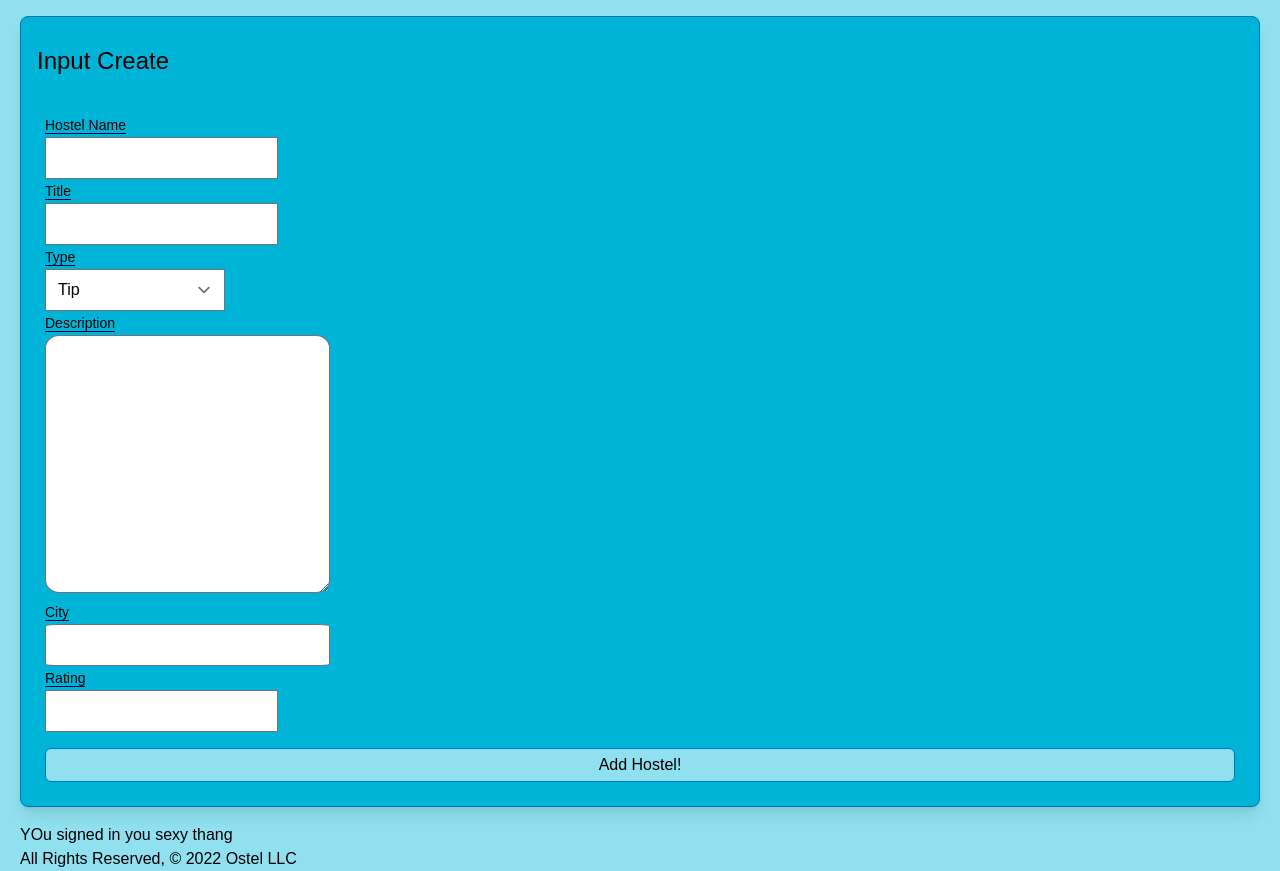
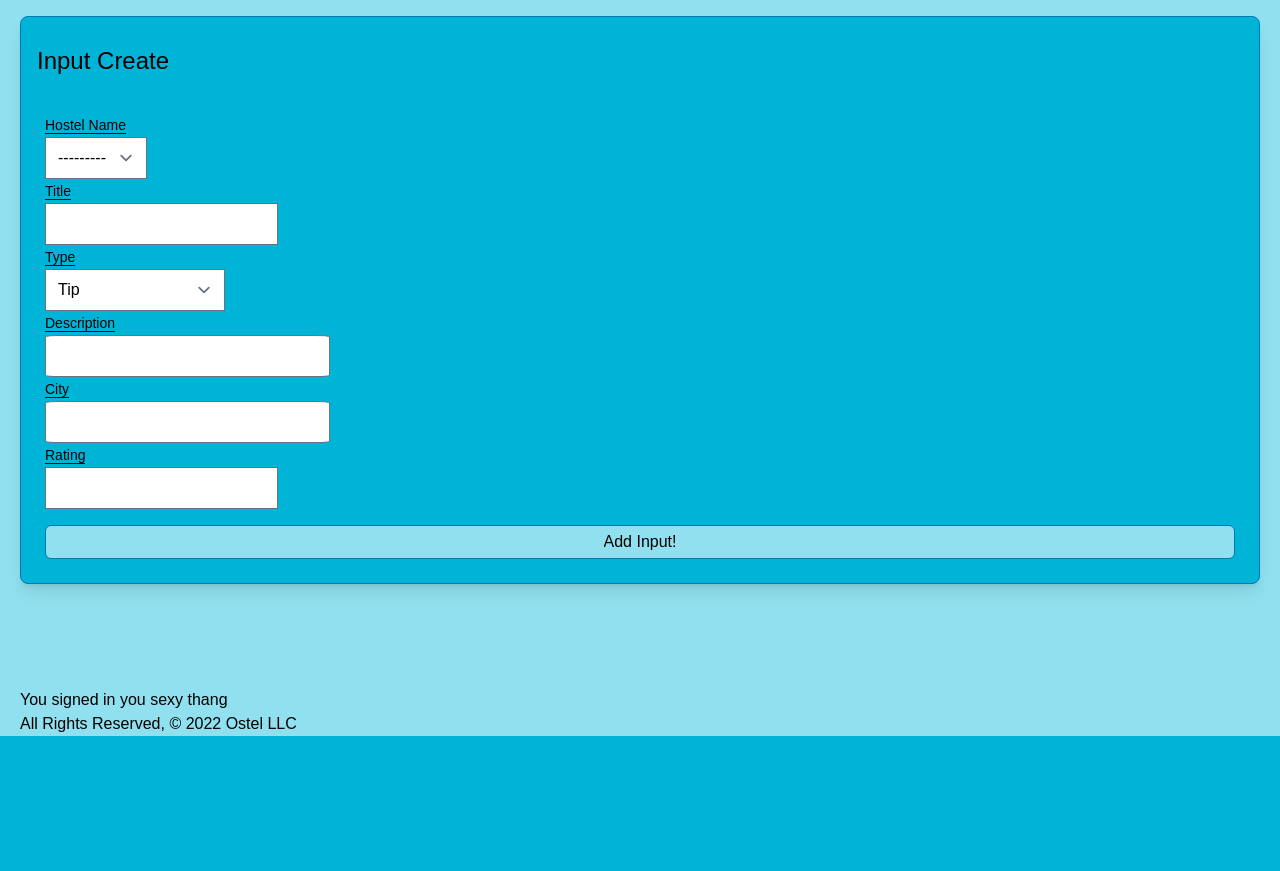
Before and after one commit to callumobrien11/OSTEL, a Django app: page /input/create/ in a window 1280 px wide. Shown: the part 64-935 px from the top of the page. After the commit the page ends 800 px from the top, so only its background shows below. Run offline with Django 4.2, Linux system fonts and the light colour scheme; the visitor is signed in with stand-in values (Sample User, id 1); data that the repository does not hold is empty; style sheets or scripts are compiled from the project's sources; some libraries are stand-ins or nearby versions.

Commit message:
Fixed inputs forms and You signed in you sexy thang instead of YOu signed in you sexy thang

```diff
--- a/main_app/forms.py
+++ b/main_app/forms.py
@@ -1,8 +1,28 @@
-from django.forms import ModelForm
+from django import forms
+from django.forms import ModelChoiceField, ModelForm
 from django.contrib.auth.forms import UserCreationForm
+from django.contrib.auth.models import User
 from .models import Input
+from django.core.validators import MaxValueValidator, MinValueValidator
 
-class InputForm(ModelForm):
+TYPES = (
+    ('Tip'),
+    ('Recommendation'),
+    ('Review')
+)
+
+class InputForm(forms.ModelForm):
+    title = forms.CharField(max_length=50)
+    type = forms.Select(choices=TYPES)
+    city = forms.CharField(max_length=25)
+    description = forms.CharField(max_length=1000)
+    rating = forms.IntegerField(
+        validators=[
+            MaxValueValidator(10),
+            MinValueValidator(1)
+        ]
+    )
+
     class Meta:
         model = Input
-        fields = ['hostel_name', 'title', 'type', 'description', 'city', 'rating']
+        exclude = ("user", )
--- a/main_app/models.py
+++ b/main_app/models.py
@@ -2,6 +2,7 @@ from django.db import models
 from django.urls import reverse
 from django.forms import IntegerField
 from django.contrib.auth.models import User
+from django.core.validators import MaxValueValidator, MinValueValidator
 
 class Hostel(models.Model):
     name = models.CharField(max_length=100)
@@ -24,8 +25,6 @@ TYPES = (
 )
 
 class Input(models.Model):
-    user_name = models.CharField(max_length=25)
-    hostel_name = models.CharField(max_length=25)
     title = models.CharField(max_length=50)
     type = models.CharField(
         max_length=25,
@@ -34,7 +33,13 @@ class Input(models.Model):
     )
     city = models.CharField(max_length=25)
     description = models.TextField(max_length=1000)
-    rating = models.IntegerField()
+    rating = models.IntegerField(
+        default=10,
+        validators=[
+            MaxValueValidator(10),
+            MinValueValidator(1)
+        ]
+    )
     hostel = models.ForeignKey(Hostel, on_delete=models.CASCADE, related_name='hostel')
     user = models.ForeignKey(User, on_delete=models.CASCADE, related_name='user')
 
--- a/main_app/templates/base.html
+++ b/main_app/templates/base.html
@@ -107,7 +107,7 @@
       <a href="{% url 'signup' %}" class="block px-4 py-2 bg-bluePalette-400 hover:bg-bluePalette-100 dark:hover:bg-bluePalette-100 dark:hover:text-black rounded-lg">Sign Up</a>
     <div>
     {% endif %}
-    <div>YOu signed in you sexy thang</div>
+    <div>You signed in you sexy thang</div>
     <div class="center">All Rights Reserved, &copy; 2022 Ostel LLC &nbsp;</div>
   </footer>
   <script src="https://unpkg.com/flowbite@1.4.6/dist/flowbite.js"></script>
--- a/main_app/templates/main_app/input_form.html
+++ b/main_app/templates/main_app/input_form.html
@@ -3,12 +3,12 @@
 
 <div class="border border-bluePalette-400 bg-bluePalette-300 rounded-lg my-4 shadow-lg">
   <h1 class="page_title p-4">Input Create</h1>
-  <form action="" method="POST">
+  <form method="POST">
     {% csrf_token %}
     <div class="p-2">
         <div class="mx-4">
           <label for="Hostel_name" class="form_label_style border-b-bluePalette-500"> Hostel Name</label>
-          <p>{{input_form.hostel_name}}</p>
+          <p>{{input_form.hostel}}</p>
 
           <label for="Title" class="form_label_style border-b-bluePalette-500"> Title</label>
           <p class="w-1">{{input_form.title}}</p>
@@ -27,7 +27,7 @@
 
         </div>
         <div class="border rounded-md p-1 border-bluePalette-400 bg-bluePalette-200 hover:bg-bluePalette-400 m-4 text-center">
-        <input type="submit" value="Add Hostel!">
+        <input type="submit" value="Add Input!">
         </div>
     </div>
   </form>
--- a/main_app/templates/main_app/input_list.html
+++ b/main_app/templates/main_app/input_list.html
@@ -4,7 +4,7 @@
 <h1>Review Index Placeholder</h1>
 <ul>
     {% for input in inputs %}
-        <li>Hostel Name: {{ input.hostel_name }}</li>
+        <li>Hostel Name: {{ input.hostel }}</li>
         <li>Title: {{ input.title }}</li>
         <li>Type: {{ input.type }}</li>
         <li>City: {{ input.city }}</li>
--- a/main_app/views.py
+++ b/main_app/views.py
@@ -48,14 +48,28 @@ def input_list(request):
     inputs = Input.objects.filter(user=request.user)
     return render(request, 'main_app/input_list.html', { 'inputs': inputs })
 
+# @login_required
+# def input_create(request):
+#     input_form = InputForm()
+#     input_form.user = request.user
+#     input_form.save()
+#     return render(request, 'main_app/input_form.html', {
+#         'input_form': input_form
+#     })
+
 @login_required
 def input_create(request):
+    if request.method == "POST":
+        input_form = InputForm(request.POST)
+        if input_form.is_valid():
+            input = input_form.save(commit=False)
+            input.user = request.user
+            input.save()
+            return redirect('input_create')
     input_form = InputForm()
-    return render(request, 'main_app/input_form.html', {
-        'input_form': input_form
-    })
+    return render(request, 'main_app/input_form.html', { 'input_form': input_form })
 
-class InputDetail(DetailView):
+class InputDetail(LoginRequiredMixin, DetailView):
     model = Input
 
 class InputUpdate(LoginRequiredMixin, UpdateView):
```
Also changed, not shown: main_app/migrations/0005_alter_input_rating.py (added), main_app/migrations/0006_remove_input_hostel_name_remove_input_user_name_and_more.py (added).
